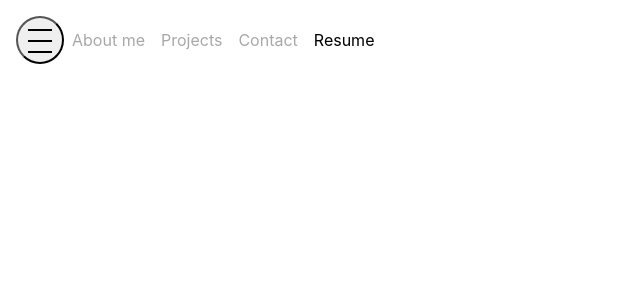
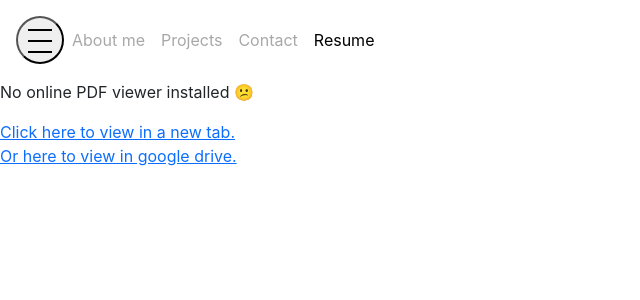
Before and after one commit to mpityo/Matt-Pityo-Portfolio, a React (Create React App) app: page / in a window 1280 px wide. Both pictures are taken after a click on the element "Resume". Shown: the top 300 px of the page, without its empty margins (0-640 px from the left). Built offline with nearby package versions, Linux system fonts and the light colour scheme.

Commit message:
resume skeleton, pdf object viewer, and backup links

```diff
--- a/src/App.css
+++ b/src/App.css
@@ -36,15 +36,16 @@
 #contact-form > * {
   margin-top: .25rem;
 }
+form {
+  width: 75vh;
+  margin: auto;
+}
 
 .project {
   background-color: rgba(216, 216, 216, .5);
 }
 .project-wrapper {
   flex-wrap: wrap;
-}
-
-.card-title {
 }
 
 .prj-img {
@@ -58,6 +59,9 @@
   display: flex;
 }
 
+.resume-container {
+}
+
 @media (min-width: 475px) {
   .project img {
     /* width: 40%; */
--- a/src/App.js
+++ b/src/App.js
@@ -4,6 +4,7 @@ import Nav from './components/Nav';
 import About from './components/About';
 import Contact from './components/Contact';
 import Projects from './components/Projects';
+import Resume from './components/Resume';
 
 function App() {
   const categories = ['About me', 'Projects', 'Contact', 'Resume'];
@@ -19,7 +20,7 @@ function App() {
       {currentCategory === 'About me' && <About />}
       {currentCategory === 'Projects' && <Projects />}
       {currentCategory === 'Contact' && <Contact />}
-      {currentCategory === 'Resume' && <></>}
+      {currentCategory === 'Resume' && <Resume />}
     </div>
   );
 }
--- /dev/null
+++ b/src/components/Resume/index.js
@@ -0,0 +1,25 @@
+import React, { useState } from 'react';
+
+function Resume () {
+  return (
+    <div>
+        <object data="../../../assets/resume.pdf" type="application/pdf">
+            <div className='resume-container'>
+                <p>No online PDF viewer installed 😕</p>
+                <a
+                  href="./assets/resume.pdf"
+                  target="_blank">
+                      Click here to view in a new tab.
+                </a>
+                <p><a
+                  href="https://docs.google.com/document/d/1zPfYoFmWi8MH51JVWEdrJSeHkCDF-Z-SmisvIQm5slQ/edit?usp=sharing"
+                  target='blank'>
+                      Or here to view in google drive.
+                </a></p>
+            </div>
+        </object>
+    </div>
+  );
+}
+
+export default Resume;
```
Also changed, not shown: 1 other file (tests, documents, lock files or other folders).
